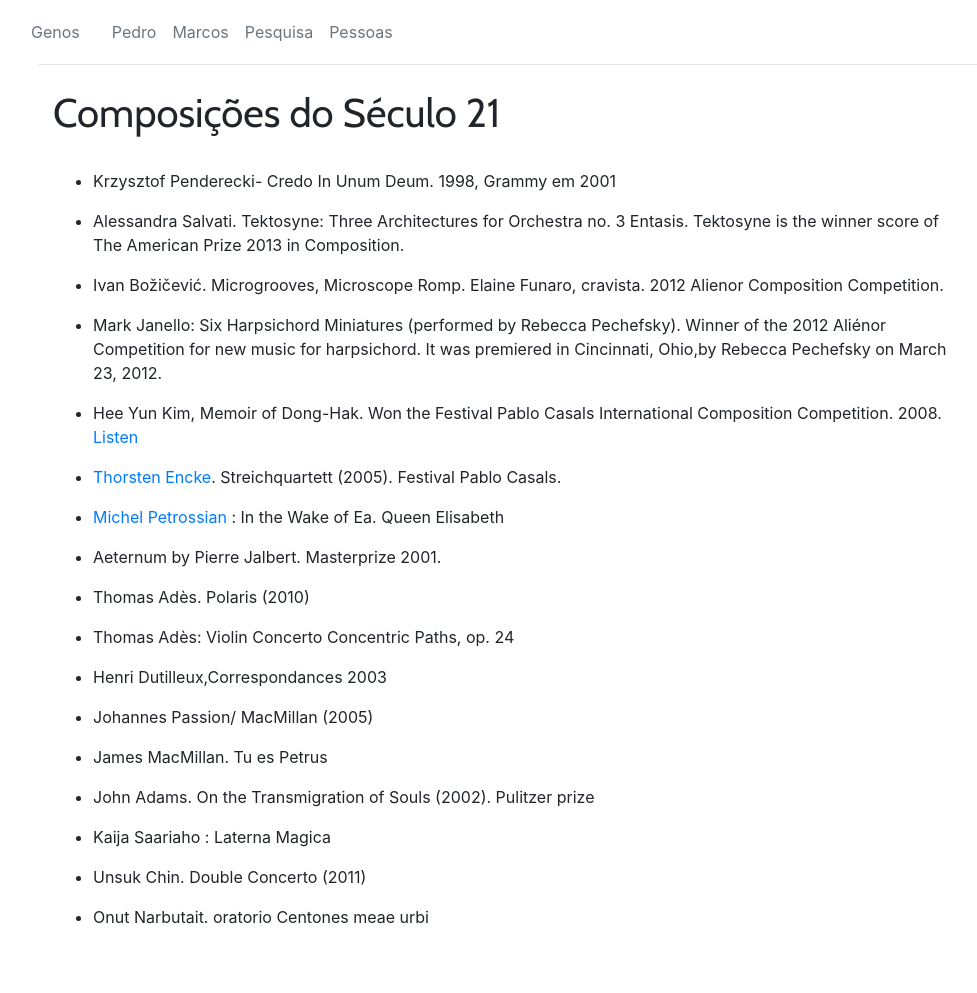
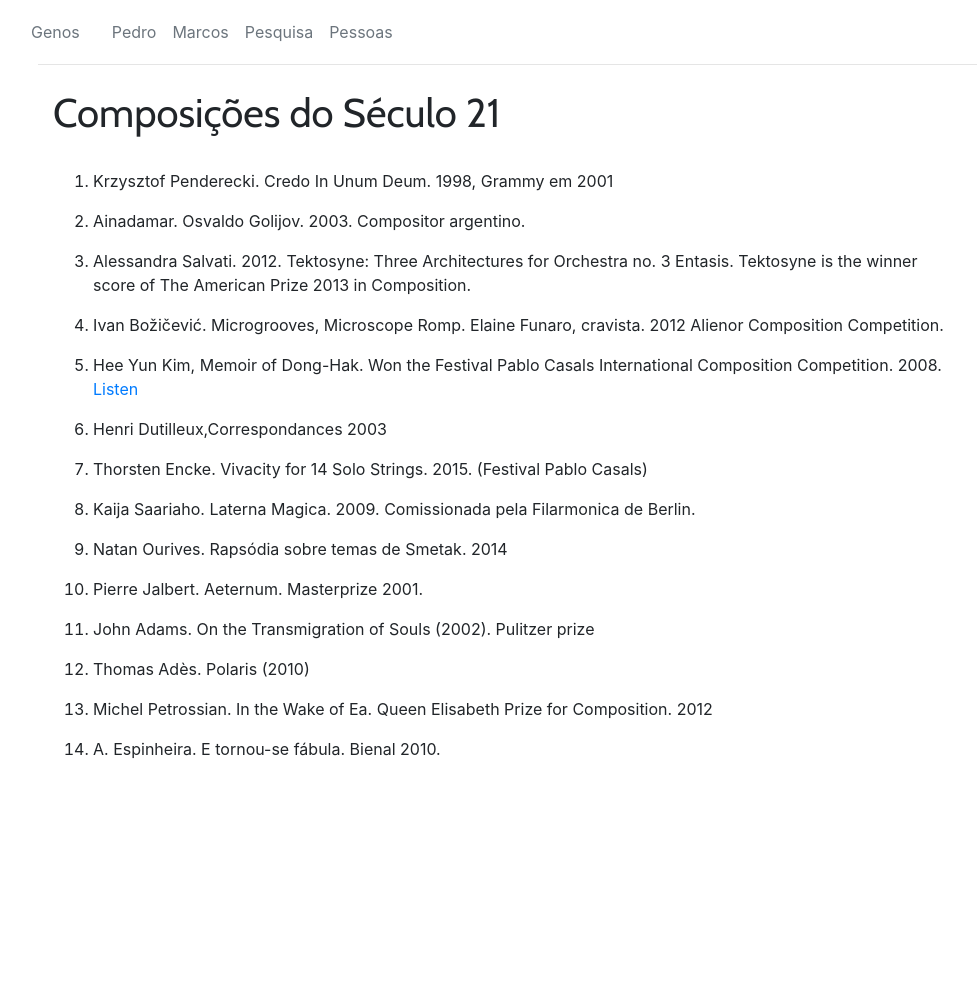
Before and after one commit to kroger/genosmus, a Jekyll site: the page built from _pedro/apoio/composicoes-do-seculo-21.md, in a window 1280 px wide. Shown: the whole page, without its empty margins (47-1024 px from the left). Built offline with Jekyll 4.4.1, drawn with Linux system fonts in a browser that asks for light colours; after the commit the page ends 900 px from its top, so only the background shows below that.

Commit message:
Organiza composições do sec. 21

```diff
--- a/_pedro/apoio/composicoes-do-seculo-21.md
+++ b/_pedro/apoio/composicoes-do-seculo-21.md
@@ -3,45 +3,38 @@
 layout: page
 ---
 
+1. Krzysztof Penderecki. Credo In Unum Deum. 1998, Grammy em 2001
 
-- Krzysztof Penderecki- Credo In Unum Deum. 1998, Grammy em 2001
+2. Ainadamar. Osvaldo Golijov. 2003. Compositor argentino.
 
-- Alessandra Salvati. Tektosyne: Three Architectures for Orchestra no. 3
-  Entasis. Tektosyne is the winner score of The American Prize 2013 in
-  Composition.
+3. Alessandra Salvati. 2012. Tektosyne: Three Architectures for
+  Orchestra no. 3 Entasis. Tektosyne is the winner score of The
+  American Prize 2013 in Composition.
 
-- Ivan Božičević. Microgrooves, Microscope Romp. Elaine Funaro,
+4. Ivan Božičević. Microgrooves, Microscope Romp. Elaine Funaro,
   cravista. 2012 Alienor Composition Competition.
 
-- Mark Janello: Six Harpsichord Miniatures (performed by Rebecca
-  Pechefsky). Winner of the 2012 Aliénor Competition for new music for
-  harpsichord. It was premiered in Cincinnati, Ohio,by Rebecca Pechefsky
-  on March 23, 2012.
-
-- Hee Yun Kim, Memoir of Dong-Hak. Won the Festival Pablo Casals
+5. Hee Yun Kim, Memoir of Dong-Hak. Won the Festival Pablo Casals
   International Composition Competition. 2008.
   [Listen](http://heeyunkim.net/listen/)
 
-- [Thorsten Encke](http://www.thorsten-encke.de/en/werke/kammermusik/). Streichquartett (2005). Festival Pablo Casals.
+6. Henri Dutilleux,Correspondances 2003
 
-- [Michel Petrossian](http://www.imkeb.be/cgi?usr=ews7pu7efe&lg=en&pag=1698&tab=102&rec=2661&frm=0&idd=4073&fluxx=9254032) : In the Wake of Ea. Queen Elisabeth
+7. Thorsten Encke. Vivacity for 14 Solo Strings. 2015. (Festival Pablo
+  Casals)
 
-- Aeternum by Pierre Jalbert. Masterprize 2001.
+8. Kaija Saariaho. Laterna Magica. 2009. Comissionada pela Filarmonica
+  de Berlin.
 
-- Thomas Adès. Polaris (2010)
+9. Natan Ourives. Rapsódia sobre temas de Smetak. 2014
 
-- Thomas Adès: Violin Concerto Concentric Paths, op. 24
+10. Pierre Jalbert. Aeternum. Masterprize 2001.
 
-- Henri Dutilleux,Correspondances 2003
+11. John Adams. On the Transmigration of Souls (2002). Pulitzer prize
 
-- Johannes Passion/ MacMillan (2005)
+12. Thomas Adès. Polaris (2010)
 
-- James MacMillan. Tu es Petrus
+13. Michel Petrossian. In the Wake of Ea. Queen Elisabeth Prize for
+  Composition. 2012
 
-- John Adams. On the Transmigration of Souls (2002). Pulitzer prize
-
-- Kaija Saariaho : Laterna Magica
-
-- Unsuk Chin. Double Concerto (2011)
-
-- Onut Narbutait. oratorio Centones meae urbi
+14. A. Espinheira. E tornou-se fábula. Bienal 2010.
```
